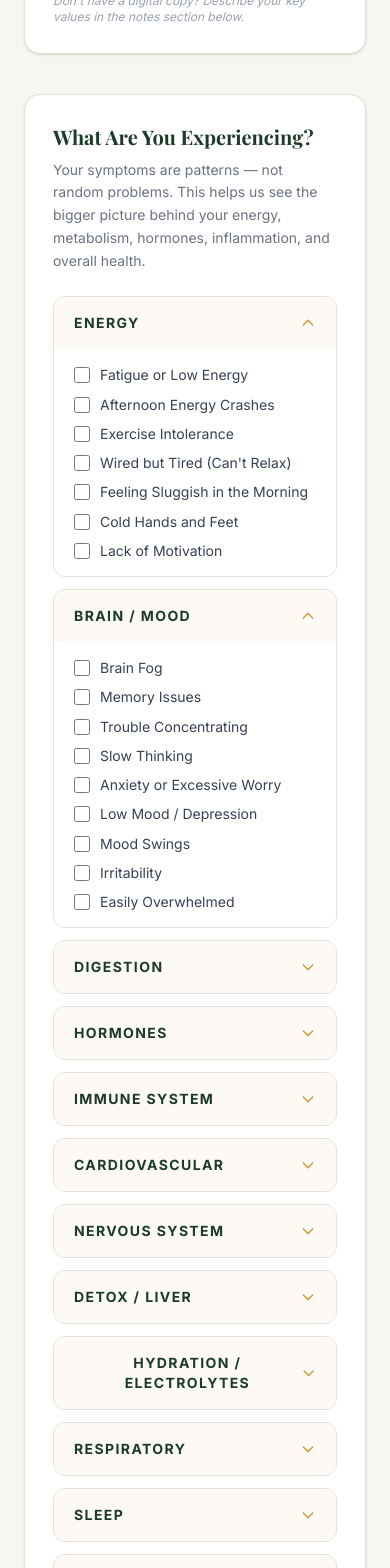
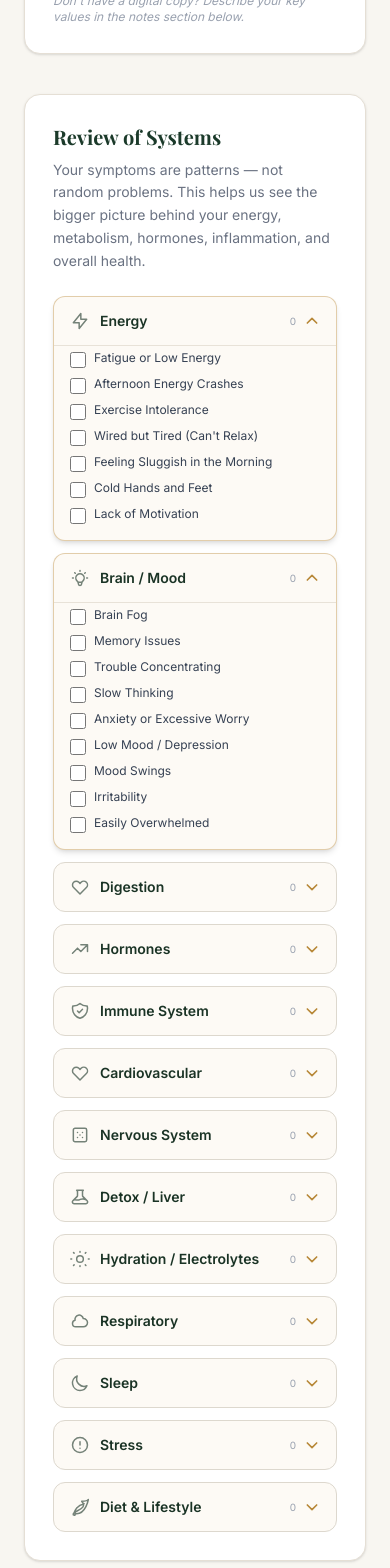
Before and after one commit to Sherryfarmshop/rooted-clarity-website, a Next.js app: page /upload in a window 390 px wide. Shown: the part 1060-2628 px from the top of the page. Built offline with nearby package versions, Linux system fonts and the light colour scheme; a web font is replaced by a local one.

Commit message:
ros-grid-review-of-systems

```diff
--- a/src/app/upload/page.tsx
+++ b/src/app/upload/page.tsx
@@ -3,140 +3,93 @@ import { useState } from "react";
 import Navbar from "@/components/Navbar";
 import Footer from "@/components/Footer";
 
+const systemIcons: Record<string, React.ReactNode> = {
+  "Energy": <svg className="w-5 h-5" fill="none" viewBox="0 0 24 24" stroke="currentColor" strokeWidth={1.8}><path strokeLinecap="round" strokeLinejoin="round" d="M13 10V3L4 14h7v7l9-11h-7z"/></svg>,
+  "Brain / Mood": <svg className="w-5 h-5" fill="none" viewBox="0 0 24 24" stroke="currentColor" strokeWidth={1.8}><path strokeLinecap="round" strokeLinejoin="round" d="M9.663 17h4.673M12 3v1m6.364 1.636l-.707.707M21 12h-1M4 12H3m3.343-5.657l-.707-.707m2.828 9.9a5 5 0 117.072 0l-.548.547A3.374 3.374 0 0014 18.469V19a2 2 0 11-4 0v-.531c0-.895-.356-1.754-.988-2.386l-.548-.547z"/></svg>,
+  "Digestion": <svg className="w-5 h-5" fill="none" viewBox="0 0 24 24" stroke="currentColor" strokeWidth={1.8}><path strokeLinecap="round" strokeLinejoin="round" d="M4.318 6.318a4.5 4.5 0 000 6.364L12 20.364l7.682-7.682a4.5 4.5 0 00-6.364-6.364L12 7.636l-1.318-1.318a4.5 4.5 0 00-6.364 0z"/></svg>,
+  "Hormones": <svg className="w-5 h-5" fill="none" viewBox="0 0 24 24" stroke="currentColor" strokeWidth={1.8}><path strokeLinecap="round" strokeLinejoin="round" d="M13 7h8m0 0v8m0-8l-8 8-4-4-6 6"/></svg>,
+  "Immune System": <svg className="w-5 h-5" fill="none" viewBox="0 0 24 24" stroke="currentColor" strokeWidth={1.8}><path strokeLinecap="round" strokeLinejoin="round" d="M9 12l2 2 4-4m5.618-4.016A11.955 11.955 0 0112 2.944a11.955 11.955 0 01-8.618 3.04A12.02 12.02 0 003 9c0 5.591 3.824 10.29 9 11.622 5.176-1.332 9-6.03 9-11.622 0-1.042-.133-2.052-.382-3.016z"/></svg>,
+  "Cardiovascular": <svg className="w-5 h-5" fill="none" viewBox="0 0 24 24" stroke="currentColor" strokeWidth={1.8}><path strokeLinecap="round" strokeLinejoin="round" d="M4.318 6.318a4.5 4.5 0 000 6.364L12 20.364l7.682-7.682a4.5 4.5 0 00-6.364-6.364L12 7.636l-1.318-1.318a4.5 4.5 0 00-6.364 0z"/></svg>,
+  "Nervous System": <svg className="w-5 h-5" fill="none" viewBox="0 0 24 24" stroke="currentColor" strokeWidth={1.8}><rect x="4" y="4" width="16" height="16" rx="2"/><path strokeLinecap="round" d="M9 9h.01M15 9h.01M9 15h.01M15 15h.01M12 12h.01"/></svg>,
+  "Detox / Liver": <svg className="w-5 h-5" fill="none" viewBox="0 0 24 24" stroke="currentColor" strokeWidth={1.8}><path strokeLinecap="round" strokeLinejoin="round" d="M19.428 15.428a2 2 0 00-1.022-.547l-2.387-.477a6 6 0 00-3.86.517l-.318.158a6 6 0 01-3.86.517L6.05 15.21a2 2 0 00-1.806.547M8 4h8l-1 1v5.172a2 2 0 00.586 1.414l5 5c1.26 1.26.367 3.414-1.415 3.414H4.828c-1.782 0-2.674-2.154-1.414-3.414l5-5A2 2 0 009 10.172V5L8 4z"/></svg>,
+  "Hydration / Electrolytes": <svg className="w-5 h-5" fill="none" viewBox="0 0 24 24" stroke="currentColor" strokeWidth={1.8}><path strokeLinecap="round" strokeLinejoin="round" d="M12 3v1m0 16v1M4.22 4.22l.707.707M19.07 4.22l-.707.707M1 12h1m20 0h1M4.22 19.78l.707-.707M19.07 19.78l-.707-.707M12 8a4 4 0 100 8 4 4 0 000-8z"/></svg>,
+  "Respiratory": <svg className="w-5 h-5" fill="none" viewBox="0 0 24 24" stroke="currentColor" strokeWidth={1.8}><path strokeLinecap="round" strokeLinejoin="round" d="M3 15a4 4 0 004 4h9a5 5 0 10-.1-9.999 5.002 5.002 0 10-9.78 2.096A4.001 4.001 0 003 15z"/></svg>,
+  "Sleep": <svg className="w-5 h-5" fill="none" viewBox="0 0 24 24" stroke="currentColor" strokeWidth={1.8}><path strokeLinecap="round" strokeLinejoin="round" d="M20.354 15.354A9 9 0 018.646 3.646 9.003 9.003 0 0012 21a9.003 9.003 0 008.354-5.646z"/></svg>,
+  "Stress": <svg className="w-5 h-5" fill="none" viewBox="0 0 24 24" stroke="currentColor" strokeWidth={1.8}><circle cx="12" cy="12" r="9"/><path strokeLinecap="round" d="M12 8v4M12 16h.01"/></svg>,
+  "Diet & Lifestyle": <svg className="w-5 h-5" fill="none" viewBox="0 0 24 24" stroke="currentColor" strokeWidth={1.8}><path strokeLinecap="round" strokeLinejoin="round" d="M17 8C8 10 5.9 16.17 3.82 21.34L5.71 22l1-2.3A4.49 4.49 0 008 20C19 20 22 3 22 3c-1 2-8 2-8 2C22 14 6 16 4 20"/></svg>,
+};
+
 const symptomGroups = [
-  {
-    label: "Energy",
-    defaultOpen: true,
-    symptoms: [
-      "Fatigue or Low Energy", "Afternoon Energy Crashes", "Exercise Intolerance",
-      "Wired but Tired (Can't Relax)", "Feeling Sluggish in the Morning",
-      "Cold Hands and Feet", "Lack of Motivation",
-    ],
-  },
-  {
-    label: "Brain / Mood",
-    defaultOpen: true,
-    symptoms: [
-      "Brain Fog", "Memory Issues", "Trouble Concentrating", "Slow Thinking",
-      "Anxiety or Excessive Worry", "Low Mood / Depression", "Mood Swings",
-      "Irritability", "Easily Overwhelmed",
-    ],
-  },
-  {
-    label: "Digestion", defaultOpen: false,
-    symptoms: [
-      "Bloating", "Gas / Flatulence", "Constipation", "Diarrhea or Loose Stools",
-      "Acid Reflux / Heartburn", "Nausea", "Food Sensitivities",
-      "Slow Digestion After Meals", "Abdominal Cramping",
-    ],
-  },
-  {
-    label: "Hormones", defaultOpen: false,
-    symptoms: [
-      "Irregular or Painful Periods", "PMS Symptoms", "Hot Flashes or Night Sweats",
-      "Low Libido", "Hair Thinning or Loss", "Unexplained Weight Gain",
-      "Hormonal Acne", "Breast Tenderness", "Dry Skin or Hair",
-    ],
-  },
-  {
-    label: "Immune System", defaultOpen: false,
-    symptoms: [
-      "Frequent Colds or Infections", "Slow Wound Healing", "Seasonal Allergies",
-      "Autoimmune Flares", "Chronic Low-Grade Inflammation",
-      "Swollen Lymph Nodes", "Prone to Fever or Infection",
-    ],
-  },
-  {
-    label: "Cardiovascular", defaultOpen: false,
-    symptoms: [
-      "Heart Palpitations", "Chest Tightness", "Shortness of Breath with Activity",
-      "Leg or Ankle Swelling", "Dizziness When Standing Up", "High Blood Pressure Awareness",
-    ],
-  },
-  {
-    label: "Nervous System", defaultOpen: false,
-    symptoms: [
-      "Tingling or Numbness", "Tremors or Shaking", "Dizziness / Vertigo",
-      "Headaches or Migraines", "Burning or Shooting Nerve Pain", "Light or Sound Sensitivity",
-    ],
-  },
-  {
-    label: "Detox / Liver", defaultOpen: false,
-    symptoms: [
-      "Dark Urine", "Chemical or Fragrance Sensitivities", "Bitter Taste in Mouth",
-      "Strong Body Odor", "Skin Yellowing / Jaundice", "Nausea After Fatty Foods",
-    ],
-  },
-  {
-    label: "Hydration / Electrolytes", defaultOpen: false,
-    symptoms: [
-      "Muscle Cramps", "Excessive Thirst", "Dry Mouth or Lips",
-      "Frequent Urination", "Low Blood Pressure Symptoms", "Concentrated / Dark Urine",
-    ],
-  },
-  {
-    label: "Respiratory", defaultOpen: false,
-    symptoms: [
-      "Chronic Cough", "Wheezing or Labored Breathing", "Nasal Congestion",
-      "Post-Nasal Drip", "Shortness of Breath at Rest",
-    ],
-  },
-  {
-    label: "Sleep", defaultOpen: false,
-    symptoms: [
-      "Trouble Falling Asleep", "Waking During the Night", "Unrefreshing Sleep",
-      "Excessive Daytime Sleepiness", "Restless Legs at Night", "Vivid or Disturbing Dreams",
-    ],
-  },
-  {
-    label: "Stress", defaultOpen: false,
-    symptoms: [
-      "High Daily Stress Levels", "Chronic Stress or Burnout", "Panic Attacks",
-      "Emotional Reactivity", "Difficulty Unwinding", "Jaw Clenching or Teeth Grinding",
-    ],
-  },
-  {
-    label: "Diet & Lifestyle", defaultOpen: false,
-    symptoms: [
-      "High Sugar or Refined Carb Intake", "Skipping Meals or Fasting Issues",
-      "Low Protein Intake", "High Processed Food Consumption",
-      "Eating Very Late at Night", "Poor Daily Hydration", "Frequent Sugar or Salt Cravings",
-    ],
-  },
+  { label: "Energy", defaultOpen: true, symptoms: ["Fatigue or Low Energy","Afternoon Energy Crashes","Exercise Intolerance","Wired but Tired (Can't Relax)","Feeling Sluggish in the Morning","Cold Hands and Feet","Lack of Motivation"] },
+  { label: "Brain / Mood", defaultOpen: true, symptoms: ["Brain Fog","Memory Issues","Trouble Concentrating","Slow Thinking","Anxiety or Excessive Worry","Low Mood / Depression","Mood Swings","Irritability","Easily Overwhelmed"] },
+  { label: "Digestion", defaultOpen: false, symptoms: ["Bloating","Gas / Flatulence","Constipation","Diarrhea or Loose Stools","Acid Reflux / Heartburn","Nausea","Food Sensitivities","Slow Digestion After Meals","Abdominal Cramping"] },
+  { label: "Hormones", defaultOpen: false, symptoms: ["Irregular or Painful Periods","PMS Symptoms","Hot Flashes or Night Sweats","Low Libido","Hair Thinning or Loss","Unexplained Weight Gain","Hormonal Acne","Breast Tenderness","Dry Skin or Hair"] },
+  { label: "Immune System", defaultOpen: false, symptoms: ["Frequent Colds or Infections","Slow Wound Healing","Seasonal Allergies","Autoimmune Flares","Chronic Low-Grade Inflammation","Swollen Lymph Nodes","Prone to Fever or Infection"] },
+  { label: "Cardiovascular", defaultOpen: false, symptoms: ["Heart Palpitations","Chest Tightness","Shortness of Breath with Activity","Leg or Ankle Swelling","Dizziness When Standing Up","High Blood Pressure Awareness"] },
+  { label: "Nervous System", defaultOpen: false, symptoms: ["Tingling or Numbness","Tremors or Shaking","Dizziness / Vertigo","Headaches or Migraines","Burning or Shooting Nerve Pain","Light or Sound Sensitivity"] },
+  { label: "Detox / Liver", defaultOpen: false, symptoms: ["Dark Urine","Chemical or Fragrance Sensitivities","Bitter Taste in Mouth","Strong Body Odor","Skin Yellowing / Jaundice","Nausea After Fatty Foods"] },
+  { label: "Hydration / Electrolytes", defaultOpen: false, symptoms: ["Muscle Cramps","Excessive Thirst","Dry Mouth or Lips","Frequent Urination","Low Blood Pressure Symptoms","Concentrated / Dark Urine"] },
+  { label: "Respiratory", defaultOpen: false, symptoms: ["Chronic Cough","Wheezing or Labored Breathing","Nasal Congestion","Post-Nasal Drip","Shortness of Breath at Rest"] },
+  { label: "Sleep", defaultOpen: false, symptoms: ["Trouble Falling Asleep","Waking During the Night","Unrefreshing Sleep","Excessive Daytime Sleepiness","Restless Legs at Night","Vivid or Disturbing Dreams"] },
+  { label: "Stress", defaultOpen: false, symptoms: ["High Daily Stress Levels","Chronic Stress or Burnout","Panic Attacks","Emotional Reactivity","Difficulty Unwinding","Jaw Clenching or Teeth Grinding"] },
+  { label: "Diet & Lifestyle", defaultOpen: false, symptoms: ["High Sugar or Refined Carb Intake","Skipping Meals or Fasting Issues","Low Protein Intake","High Processed Food Consumption","Eating Very Late at Night","Poor Daily Hydration","Frequent Sugar or Salt Cravings"] },
 ];
 
-function Accordion({ group }: { group: typeof symptomGroups[0] }) {
+function SystemCard({ group, selected, onToggle, onSelectSymptom }: {
+  group: typeof symptomGroups[0];
+  selected: Set<string>;
+  onToggle: () => void;
+  onSelectSymptom: (s: string) => void;
+}) {
+  const count = group.symptoms.filter(s => selected.has(s)).length;
   const [open, setOpen] = useState(group.defaultOpen);
 
   return (
-    <div className="border border-[#e5dfd5] rounded-xl overflow-hidden hover:border-[#C9A84C]/40 transition-colors duration-300">
+    <div
+      className={`rounded-xl border transition-all duration-200 overflow-hidden ${open ? "border-[#b8893a]/40 shadow-md" : "border-[#ddd8ce] hover:border-[#b8893a]/30"} bg-[#fdfaf5]`}
+    >
+      {/* Header row */}
       <button
         type="button"
         onClick={() => setOpen(!open)}
-        className="w-full flex items-center justify-between px-5 py-4 bg-[#fdfaf6] hover:bg-[#f8f4ed] transition-colors"
+        className="w-full flex items-center justify-between px-4 py-3.5 gap-3"
       >
-        <span className="text-[#1B3A2A] text-sm font-bold uppercase tracking-widest">{group.label}</span>
-        <svg
-          className={`w-4 h-4 text-[#C9A84C] transition-transform duration-300 ${open ? "rotate-180" : ""}`}
-          fill="none" viewBox="0 0 24 24" stroke="currentColor" strokeWidth={2.5}
-        >
-          <path strokeLinecap="round" strokeLinejoin="round" d="M19 9l-7 7-7-7" />
-        </svg>
+        <div className="flex items-center gap-2.5">
+          <span className="text-[#1a3325]/60">{systemIcons[group.label]}</span>
+          <span className="font-semibold text-[#1a3325] text-sm">{group.label}</span>
+        </div>
+        <div className="flex items-center gap-2">
+          {count > 0 && (
+            <span className="bg-[#b8893a] text-white text-[10px] font-bold px-2 py-0.5 rounded-full">
+              {count}
+            </span>
+          )}
+          {count === 0 && (
+            <span className="text-gray-400 text-[10px]">0</span>
+          )}
+          <svg
+            className={`w-4 h-4 text-[#b8893a] transition-transform duration-300 ${open ? "rotate-180" : ""}`}
+            fill="none" viewBox="0 0 24 24" stroke="currentColor" strokeWidth={2.5}
+          >
+            <path strokeLinecap="round" strokeLinejoin="round" d="M19 9l-7 7-7-7"/>
+          </svg>
+        </div>
       </button>
 
-      <div
-        className={`transition-all duration-300 overflow-hidden ${open ? "max-h-[800px] opacity-100" : "max-h-0 opacity-0"}`}
-      >
-        <div className="px-5 py-4 grid grid-cols-1 sm:grid-cols-2 gap-2.5 bg-white">
+      {/* Expanded checkbox list */}
+      <div className={`transition-all duration-300 overflow-hidden ${open ? "max-h-[600px]" : "max-h-0"}`}>
+        <div className="px-4 pb-4 pt-1 grid grid-cols-1 sm:grid-cols-2 gap-2 border-t border-[#e8e2d8]">
           {group.symptoms.map((s) => (
-            <label key={s} className="flex items-start gap-2.5 cursor-pointer group">
+            <label key={s} className="flex items-start gap-2 cursor-pointer group">
               <input
                 type="checkbox"
                 name="symptoms"
                 value={s}
-                className="mt-0.5 w-4 h-4 rounded border-[#e0d8cc] accent-[#1B3A2A]"
+                checked={selected.has(s)}
+                onChange={() => onSelectSymptom(s)}
+                className="mt-0.5 w-4 h-4 rounded accent-[#1a3325] flex-shrink-0"
               />
-              <span className="text-gray-700 text-sm leading-snug group-hover:text-[#1B3A2A] transition-colors">{s}</span>
+              <span className="text-gray-700 text-xs leading-snug group-hover:text-[#1a3325] transition-colors">{s}</span>
             </label>
           ))}
         </div>
@@ -148,21 +101,31 @@ function Accordion({ group }: { group: typeof symptomGroups[0] }) {
 export default function UploadPage() {
   const [submitted, setSubmitted] = useState(false);
   const [loading, setLoading] = useState(false);
+  const [selectedSymptoms, setSelectedSymptoms] = useState<Set<string>>(new Set());
+
+  const toggleSymptom = (s: string) => {
+    setSelectedSymptoms(prev => {
+      const next = new Set(prev);
+      if (next.has(s)) next.delete(s); else next.add(s);
+      return next;
+    });
+  };
 
   const handleSubmit = async (e: React.FormEvent<HTMLFormElement>) => {
     e.preventDefault();
     setLoading(true);
     const form = e.currentTarget;
     const data = new FormData(form);
+    selectedSymptoms.forEach(s => data.append("symptoms", s));
     const res = await fetch("https://formspree.io/f/xpwrnqyj", {
-      method: "POST",
-      body: data,
-      headers: { Accept: "application/json" },
+      method: "POST", body: data, headers: { Accept: "application/json" },
     });
     setLoading(false);
     if (res.ok) setSubmitted(true);
-    else alert("Something went wrong. Please email us at rootedclaritysupport@gmail.com");
+    else alert("Something went wrong. Please email rootedclaritysupport@gmail.com");
   };
+
+  const totalSelected = selectedSymptoms.size;
 
   return (
     <>
@@ -171,9 +134,7 @@ export default function UploadPage() {
         <div className="max-w-xl mx-auto px-6">
 
           <p className="text-[#8B6914]/60 text-xs uppercase tracking-[0.2em] mb-4">Rooted Clarity Health</p>
-          <h1 className="font-serif text-4xl sm:text-5xl font-bold text-[#1B3A2A] leading-tight mb-3">
-            Start My Review
-          </h1>
+          <h1 className="font-serif text-4xl sm:text-5xl font-bold text-[#1B3A2A] leading-tight mb-3">Start My Review</h1>
           <p className="text-gray-500 text-base leading-relaxed mb-3">
             Upload your labs and tell us what you&apos;re experiencing. We&apos;ll review your results and send you personalized insights within 48 hours.
           </p>
@@ -185,14 +146,10 @@ export default function UploadPage() {
           {submitted ? (
             <div className="text-center py-20">
               <div className="w-16 h-16 rounded-full bg-[#1B3A2A] flex items-center justify-center mx-auto mb-6">
-                <svg className="w-8 h-8 text-[#C9A84C]" fill="none" viewBox="0 0 24 24" stroke="currentColor" strokeWidth={2}>
-                  <path strokeLinecap="round" strokeLinejoin="round" d="M5 13l4 4L19 7" />
-                </svg>
+                <svg className="w-8 h-8 text-[#C9A84C]" fill="none" viewBox="0 0 24 24" stroke="currentColor" strokeWidth={2}><path strokeLinecap="round" strokeLinejoin="round" d="M5 13l4 4L19 7"/></svg>
               </div>
               <h2 className="font-serif text-3xl font-bold text-[#1B3A2A] mb-3">We received your submission.</h2>
-              <p className="text-gray-500 text-base leading-relaxed max-w-sm mx-auto">
-                We&apos;ll review your labs and symptoms carefully and send your personalized insights to your email within 48 hours.
-              </p>
+              <p className="text-gray-500 text-base leading-relaxed max-w-sm mx-auto">We&apos;ll review your labs and symptoms carefully and send your personalized insights to your email within 48 hours.</p>
               <p className="text-[#8B6914]/60 text-sm mt-6 italic">No subscriptions. No overwhelm. Just clarity.</p>
             </div>
           ) : (
@@ -204,16 +161,16 @@ export default function UploadPage() {
                 <div className="space-y-4">
                   <div>
                     <label className="block text-sm font-medium text-gray-700 mb-1">Full Name</label>
-                    <input type="text" name="name" required className="w-full border border-[#e0d8cc] rounded-lg px-4 py-3 text-gray-800 bg-[#fdfaf6] focus:outline-none focus:ring-2 focus:ring-[#1B3A2A]/20 text-sm" placeholder="Your name" />
+                    <input type="text" name="name" required className="w-full border border-[#e0d8cc] rounded-lg px-4 py-3 text-gray-800 bg-[#fdfaf6] focus:outline-none focus:ring-2 focus:ring-[#1B3A2A]/20 text-sm" placeholder="Your name"/>
                   </div>
                   <div>
                     <label className="block text-sm font-medium text-gray-700 mb-1">Email Address</label>
-                    <input type="email" name="email" required className="w-full border border-[#e0d8cc] rounded-lg px-4 py-3 text-gray-800 bg-[#fdfaf6] focus:outline-none focus:ring-2 focus:ring-[#1B3A2A]/20 text-sm" placeholder="Where we'll send your results" />
+                    <input type="email" name="email" required className="w-full border border-[#e0d8cc] rounded-lg px-4 py-3 text-gray-800 bg-[#fdfaf6] focus:outline-none focus:ring-2 focus:ring-[#1B3A2A]/20 text-sm" placeholder="Where we'll send your results"/>
                   </div>
                   <div className="grid grid-cols-2 gap-4">
                     <div>
                       <label className="block text-sm font-medium text-gray-700 mb-1">Age</label>
-                      <input type="number" name="age" className="w-full border border-[#e0d8cc] rounded-lg px-4 py-3 text-gray-800 bg-[#fdfaf6] focus:outline-none focus:ring-2 focus:ring-[#1B3A2A]/20 text-sm" placeholder="Age" />
+                      <input type="number" name="age" className="w-full border border-[#e0d8cc] rounded-lg px-4 py-3 text-gray-800 bg-[#fdfaf6] focus:outline-none focus:ring-2 focus:ring-[#1B3A2A]/20 text-sm" placeholder="Age"/>
                     </div>
                     <div>
                       <label className="block text-sm font-medium text-gray-700 mb-1">Biological Sex</label>
@@ -231,22 +188,31 @@ export default function UploadPage() {
               <div className="bg-white rounded-2xl p-7 shadow-sm border border-[#e5dfd5]">
                 <h2 className="font-serif text-xl font-bold text-[#1B3A2A] mb-2">Upload Your Labs</h2>
                 <p className="text-gray-400 text-sm mb-5">PDFs, images, or screenshots accepted. Up to 10MB.</p>
-                <input type="file" name="labs" accept=".pdf,.jpg,.jpeg,.png,.heic" className="w-full text-sm text-gray-600 file:mr-4 file:py-3 file:px-5 file:rounded-lg file:border-0 file:bg-[#1B3A2A] file:text-white file:text-sm file:font-medium file:cursor-pointer hover:file:bg-[#15301f] transition-colors" />
-                <p className="text-[#8B6914]/50 text-xs mt-4 italic">
-                  🔒 HIPAA-conscious. Your information is kept private and never shared.
-                </p>
+                <input type="file" name="labs" accept=".pdf,.jpg,.jpeg,.png,.heic" className="w-full text-sm text-gray-600 file:mr-4 file:py-3 file:px-5 file:rounded-lg file:border-0 file:bg-[#1B3A2A] file:text-white file:text-sm file:font-medium file:cursor-pointer hover:file:bg-[#15301f] transition-colors"/>
+                <p className="text-[#8B6914]/50 text-xs mt-4 italic">🔒 HIPAA-conscious. Your information is kept private and never shared.</p>
                 <p className="text-gray-400 text-xs mt-1 italic">Don&apos;t have a digital copy? Describe your key values in the notes section below.</p>
               </div>
 
-              {/* 3. Symptoms */}
+              {/* 3. Review of Systems */}
               <div className="bg-white rounded-2xl p-7 shadow-sm border border-[#e5dfd5]">
-                <h2 className="font-serif text-xl font-bold text-[#1B3A2A] mb-2">What Are You Experiencing?</h2>
-                <p className="text-gray-500 text-sm leading-relaxed mb-6 max-w-lg">
+                <div className="flex items-center justify-between mb-2">
+                  <h2 className="font-serif text-xl font-bold text-[#1B3A2A]">Review of Systems</h2>
+                  {totalSelected > 0 && (
+                    <span className="text-[#b8893a] text-xs font-semibold">{totalSelected} selected</span>
+                  )}
+                </div>
+                <p className="text-gray-500 text-sm leading-relaxed mb-6">
                   Your symptoms are patterns — not random problems. This helps us see the bigger picture behind your energy, metabolism, hormones, inflammation, and overall health.
                 </p>
-                <div className="space-y-3">
+                <div className="grid grid-cols-1 sm:grid-cols-2 lg:grid-cols-3 gap-3">
                   {symptomGroups.map((group) => (
-                    <Accordion key={group.label} group={group} />
+                    <SystemCard
+                      key={group.label}
+                      group={group}
+                      selected={selectedSymptoms}
+                      onToggle={() => {}}
+                      onSelectSymptom={toggleSymptom}
+                    />
                   ))}
                 </div>
               </div>
@@ -268,22 +234,18 @@ export default function UploadPage() {
                   </div>
                   <div>
                     <label className="block text-sm font-medium text-gray-700 mb-1">What feels most off in your body right now?</label>
-                    <textarea name="goals" rows={3} className="w-full border border-[#e0d8cc] rounded-lg px-4 py-3 text-gray-800 bg-[#fdfaf6] focus:outline-none focus:ring-2 focus:ring-[#1B3A2A]/20 text-sm resize-none" placeholder="e.g. Why I'm so tired. Why I can't lose weight. What's causing my brain fog..." />
+                    <textarea name="goals" rows={3} className="w-full border border-[#e0d8cc] rounded-lg px-4 py-3 text-gray-800 bg-[#fdfaf6] focus:outline-none focus:ring-2 focus:ring-[#1B3A2A]/20 text-sm resize-none" placeholder="e.g. Why I'm so tired. Why I can't lose weight. What's causing my brain fog..."/>
                   </div>
                   <div>
                     <label className="block text-sm font-medium text-gray-700 mb-1">Anything else we should know? (medications, diagnoses, notes)</label>
-                    <textarea name="notes" rows={3} className="w-full border border-[#e0d8cc] rounded-lg px-4 py-3 text-gray-800 bg-[#fdfaf6] focus:outline-none focus:ring-2 focus:ring-[#1B3A2A]/20 text-sm resize-none" placeholder="Optional but helpful" />
+                    <textarea name="notes" rows={3} className="w-full border border-[#e0d8cc] rounded-lg px-4 py-3 text-gray-800 bg-[#fdfaf6] focus:outline-none focus:ring-2 focus:ring-[#1B3A2A]/20 text-sm resize-none" placeholder="Optional but helpful"/>
                   </div>
                 </div>
               </div>
 
               {/* 5. Submit */}
               <div className="text-center">
-                <button
-                  type="submit"
-                  disabled={loading}
-                  className="inline-block bg-[#C9A84C] text-[#1a1a1a] font-bold px-14 py-6 rounded-2xl text-base uppercase tracking-widest shadow-[0_4px_20px_rgba(201,168,76,0.2)] hover:bg-[#b0873a] hover:-translate-y-0.5 hover:shadow-[0_10px_32px_rgba(201,168,76,0.28)] transition-all duration-300 disabled:opacity-60 disabled:cursor-not-allowed"
-                >
+                <button type="submit" disabled={loading} className="inline-block bg-[#C9A84C] text-[#1a1a1a] font-bold px-14 py-6 rounded-2xl text-base uppercase tracking-widest shadow-[0_4px_20px_rgba(201,168,76,0.2)] hover:bg-[#b0873a] hover:-translate-y-0.5 hover:shadow-[0_10px_32px_rgba(201,168,76,0.28)] transition-all duration-300 disabled:opacity-60 disabled:cursor-not-allowed">
                   {loading ? "Sending..." : "Start My Review"}
                 </button>
                 <p className="text-gray-400 text-sm mt-4 italic">No subscriptions. No overwhelm. Just clarity.</p>
```
